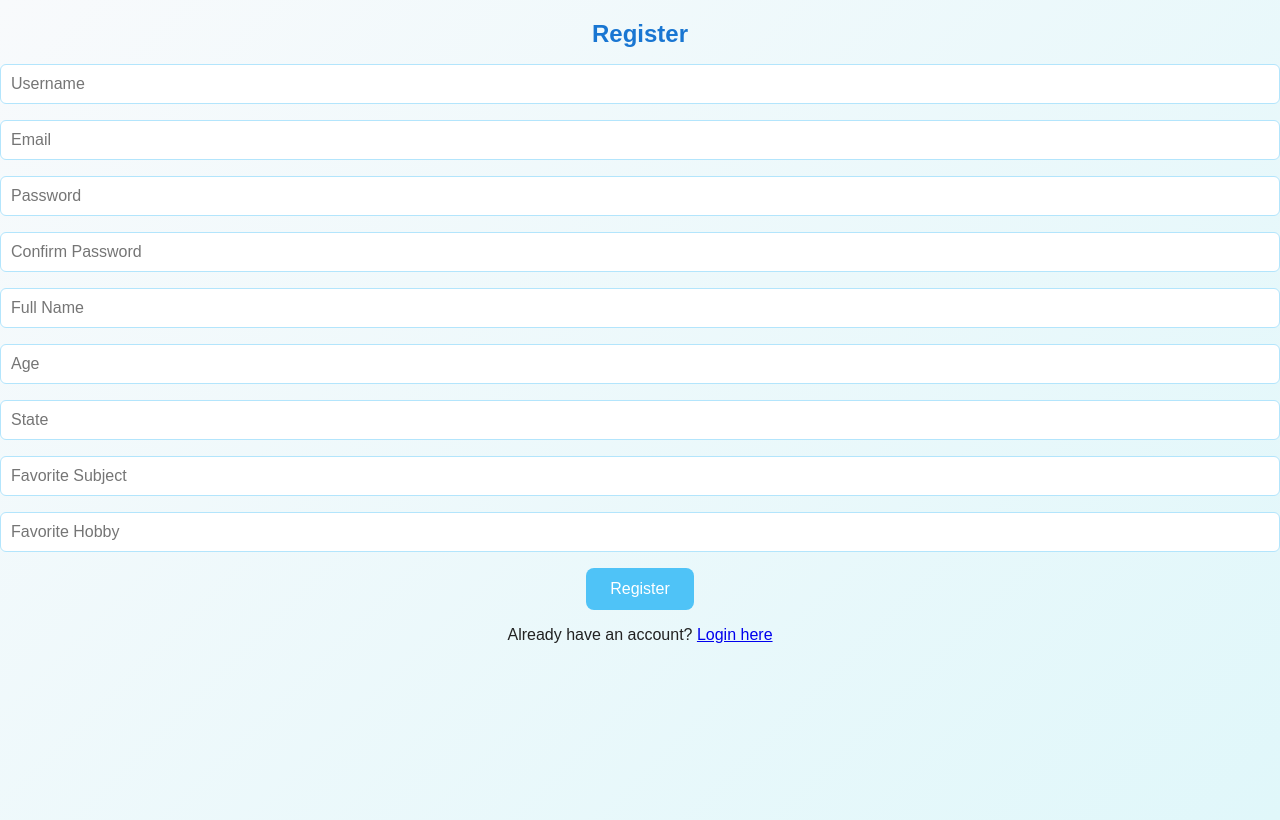
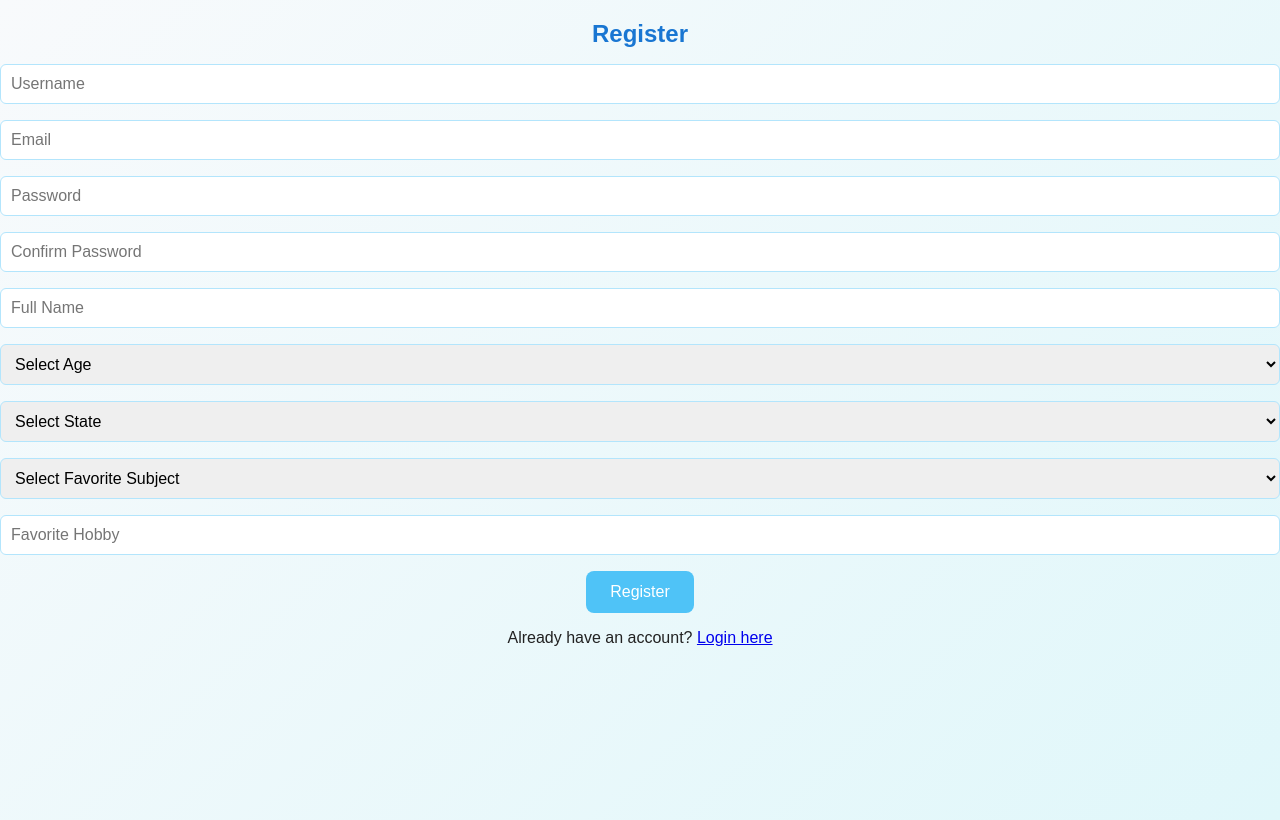
Before and after one commit to NickCebula/Edu-Bot, a React (Vite) app in the folder frontend/: page /register in a window 1280 px wide. Built offline with nearby package versions, Linux system fonts and the light colour scheme.

Commit message:
changed fields to select from options

```diff
--- a/frontend/src/pages/Register.jsx
+++ b/frontend/src/pages/Register.jsx
@@ -67,9 +67,30 @@ export default function Register() {
         <input name="password" placeholder="Password" type="password" required onChange={handleChange}/>
         <input name="confirm_password" placeholder="Confirm Password" type="password" required onChange={handleChange}/>
         <input name="name" placeholder="Full Name" required onChange={handleChange}/>
-        <input name="age" placeholder="Age" type="number" required onChange={handleChange}/>
-        <input name="state" placeholder="State" required onChange={handleChange}/>
-        <input name="favorite_subject" placeholder="Favorite Subject" required onChange={handleChange}/>
+        <select name="age" required onChange={handleChange} value={form.age}>
+          <option value="">Select Age</option>
+          {[...Array(15)].map((_, i) => (
+            <option key={i+4} value={i+4}>{i+4}</option>
+          ))}
+        </select>
+        <select name="state" required onChange={handleChange} value={form.state}>
+          <option value="">Select State</option>
+          {[
+            "AL","AK","AZ","AR","CA","CO","CT","DE","FL","GA",
+            "HI","ID","IL","IN","IA","KS","KY","LA","ME","MD",
+            "MA","MI","MN","MS","MO","MT","NE","NV","NH","NJ",
+            "NM","NY","NC","ND","OH","OK","OR","PA","RI","SC",
+            "SD","TN","TX","UT","VT","VA","WA","WV","WI","WY"
+          ].map(st => (
+            <option key={st} value={st}>{st}</option>
+          ))}
+        </select>
+        <select name="favorite_subject" required onChange={handleChange} value={form.favorite_subject}>
+          <option value="">Select Favorite Subject</option>
+          <option value="Math">Math</option>
+          <option value="Reading">Reading</option>
+          <option value="Spelling">Spelling</option>
+        </select>
         <input name="favorite_hobby" placeholder="Favorite Hobby" required onChange={handleChange}/>
         <button type="submit">Register</button>
       </form>
```
